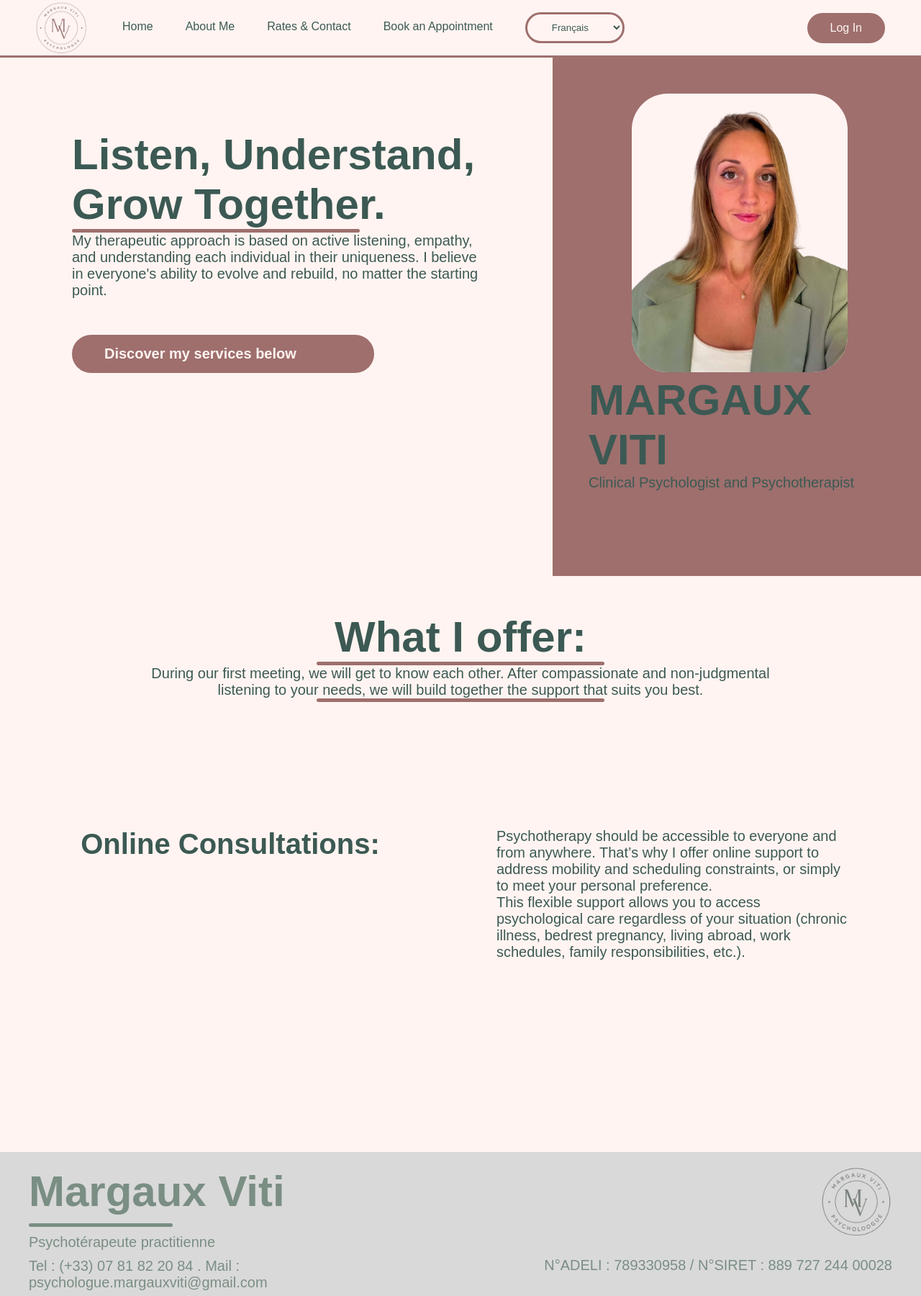
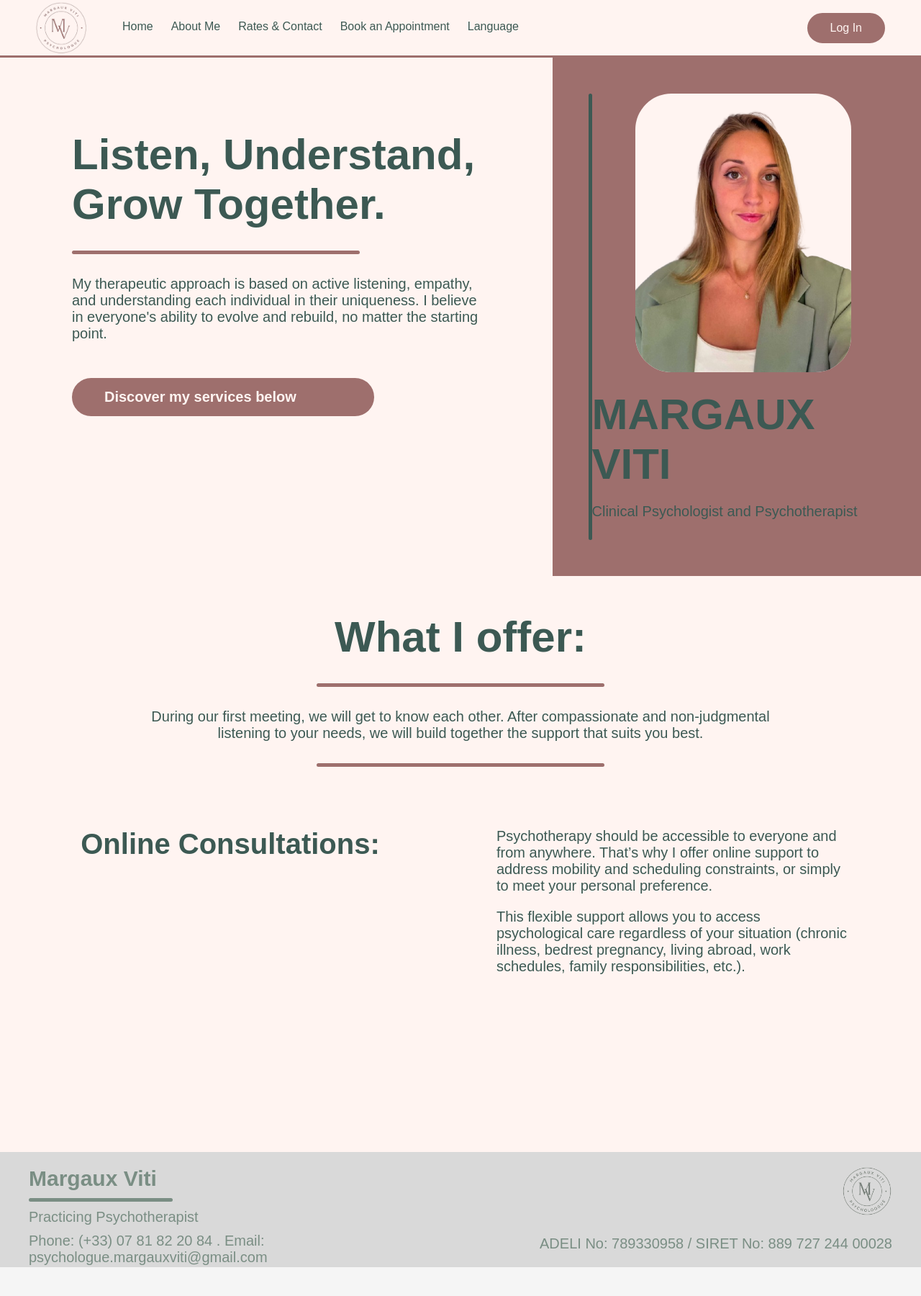
Before and after one commit to Noah-ndf/site-web, a React (Vite) app in the folder site-psy/frontend/: page / in a window 1280 px wide. Shown: the whole page at 72% size. After the commit the page ends 1760 px from the top, so only its background shows below. Built offline with nearby package versions, Linux system fonts and the light colour scheme.

Commit message:
front end maj de ouf

```diff
--- a/site-psy/frontend/src/components/Footer.jsx
+++ b/site-psy/frontend/src/components/Footer.jsx
@@ -1,18 +1,21 @@
 import React from "react";
+import { useTranslation } from 'react-i18next';
 import './../styles/footer.css';
 
 export default function Footer() {
+  const { t } = useTranslation();
+
   return (
     <div className="footer">
       <div className="left">
-          <h1>Margaux viti</h1>
+        <h1>{t('footer.name')}</h1>
         <div className="footerbar"></div>
-          <p>Psychotérapeute practitienne</p>
-          <p>Tel : (+33) 07 81 82 20 84 . Mail : psychologue.margauxviti@gmail.com </p>
+        <p>{t('footer.title')}</p>
+        <p>{t('footer.contact')}</p>
       </div>
       <div className="right">
         <img src="./../public/greenlogo.png" alt="" />
-          <p>N°ADELI : 789330958 / N°SIRET : 889 727 244 00028</p>
+        <p>{t('footer.legal')}</p>
       </div>
     </div>
   );
--- a/site-psy/frontend/src/components/Navbar.jsx
+++ b/site-psy/frontend/src/components/Navbar.jsx
@@ -1,4 +1,4 @@
-import React from 'react';
+import React, { useState } from 'react';
 import { Link, useNavigate } from 'react-router-dom';
 import { useTranslation } from 'react-i18next';
 import { useAuth } from '../context/AuthContext';
@@ -8,9 +8,17 @@ export default function Navbar() {
   const { t, i18n } = useTranslation();
   const { user, setUser, loading } = useAuth();
   const navigate = useNavigate();
+  const [open, setOpen] = useState(false);
 
-  const changeLanguage = (lng) => {
+  const languages = [
+    { code: 'fr', label: 'Français' },
+    { code: 'en', label: 'English' },
+    { code: 'it', label: 'Italiano' },
+  ];
+
+  const handleLanguageChange = (lng) => {
     i18n.changeLanguage(lng);
+    setOpen(false);
   };
 
   const handleLogout = () => {
@@ -29,12 +37,11 @@ export default function Navbar() {
         <Link to="/Presentation">{t('nav.about')}</Link>
         <Link to="/Tarifs">{t('nav.pricing')}</Link>
 
-        <>
-          {(!user || user.role !== 'psychologue') && (
+        {!user || user.role !== 'psychologue' ? (
           <Link to={user ? "/prendre-rendez-vous" : "/login"}>
             {t('nav.makeAppointment')}
           </Link>
-          )}
+        ) : null}
 
         {user && user.role === 'client' && (
           <Link to="/mes-rendez-vous">{t('nav.myAppointments')}</Link>
@@ -47,17 +54,21 @@ export default function Navbar() {
             <Link to="/mes-creneaux">{t('nav.mySlots')}</Link>
           </>
         )}
-        </>
 
-        <select
-          aria-label={t('nav.language')}
-          onChange={(e) => changeLanguage(e.target.value)}
-          defaultValue={i18n.language}
-        >
-          <option value="fr">Français</option>
-          <option value="it">Italiano</option>
-          <option value="en">English</option>
-        </select>
+        <div className="lang-dropdown">
+          <button className="lang-button" onClick={() => setOpen(!open)}>
+            {t('nav.language')}
+          </button>
+          {open && (
+            <ul className="lang-menu">
+              {languages.map((lang) => (
+                <li key={lang.code} onClick={() => handleLanguageChange(lang.code)}>
+                  {lang.label}
+                </li>
+              ))}
+            </ul>
+          )}
+        </div>
       </div>
 
       <div className="navbar-right">
--- a/site-psy/frontend/src/i18n/locales/en/translation.json
+++ b/site-psy/frontend/src/i18n/locales/en/translation.json
@@ -22,7 +22,7 @@
     "login": "Log In",
     "logout": "Log Out",
     "hello": "Hello",
-    "language": "Language Selection"
+    "language": "Language"
   },
   "presentation": {
     "text1": "Presentation:",
@@ -119,5 +119,12 @@
     "welcomeSubtitle": "Please fill in your personal information to access appointment booking",
     "alreadyClient": "Already a client? Log in ",
     "here": "here."
-  }
+  },
+  "footer": {
+  "name": "Margaux viti",
+  "title": "Practicing Psychotherapist",
+  "contact": "Phone: (+33) 07 81 82 20 84 . Email: psychologue.margauxviti@gmail.com",
+  "legal": "ADELI No: 789330958 / SIRET No: 889 727 244 00028"
 }
+
+}
--- a/site-psy/frontend/src/i18n/locales/fr/translation.json
+++ b/site-psy/frontend/src/i18n/locales/fr/translation.json
@@ -22,7 +22,7 @@
     "login": "Se connecter",
     "logout": "Se déconnecter",
     "hello": "Bonjour",
-    "language": "Choix de la langue"
+    "language": "Langue"
   },
   "presentation": {
   "text1": "Présentation :",
@@ -118,8 +118,15 @@
   "welcomeSubtitle": "Veuillez renseigner vos informations personnelles pour pouvoir accéder à la prise de rendez-vous",
   "alreadyClient": "Déjà client ? Connectez-vous ",
   "here": "ici."
+},
+"footer": {
+  "name": "Margaux viti",
+  "title": "Psychotérapeute praticienne",
+  "contact": "Tel : (+33) 07 81 82 20 84 . Mail : psychologue.margauxviti@gmail.com",
+  "legal": "N°ADELI : 789330958 / N°SIRET : 889 727 244 00028"
 }
 
 
 
+
 }
--- a/site-psy/frontend/src/i18n/locales/it/translation.json
+++ b/site-psy/frontend/src/i18n/locales/it/translation.json
@@ -22,7 +22,7 @@
     "login": "Accedi",
     "logout": "Disconnettersi",
     "hello": "Ciao",
-    "language": "Scelta della lingua"
+    "language": "Lingua"
   },
   "presentation": {
   "text1": "Presentazione:",
@@ -119,9 +119,16 @@
   "welcomeSubtitle": "Inserisci le tue informazioni personali per poter prenotare un appuntamento",
   "alreadyClient": "Sei già cliente? Accedi ",
   "here": "qui."
+},
+"footer": {
+  "name": "Margaux viti",
+  "title": "Psicoterapeuta professionista",
+  "contact": "Tel: (+33) 07 81 82 20 84 . Email: psychologue.margauxviti@gmail.com",
+  "legal": "N°ADELI: 789330958 / N°SIRET: 889 727 244 00028"
 }
 
 
 
 
+
 }
--- a/site-psy/frontend/src/styles/Navbar.css
+++ b/site-psy/frontend/src/styles/Navbar.css
@@ -24,12 +24,11 @@ html {
   }
   .navbar img{
     width: 70px;
-    margin-right: 30px;
+    margin-right: 50px;
   }
 
   .links a {
     text-decoration: none;
-    margin-left: 20px;
     color: #3C5953;
     margin-right: 25px;
     border-bottom: #FFF4F1 solid 2px;
@@ -42,14 +41,54 @@ html {
     transition: 0.3s ease;
   }
 
-  .links select {
-    margin-left: 20px;
-    padding: 10px 30px;
-    border: solid 3px #9E6F6D;
-    border-radius: 50px;
-    background-color:  #FFF4F1;
-    color: #3C5953;
-  }
+.lang-dropdown {
+  position: relative;
+  display: inline-block;
+}
+
+.lang-button {
+  background-color: #FFF4F1;
+  color: #3C5953;
+  font-size: 16px;
+  font-weight: 500;
+  border: none;
+  cursor: pointer;
+  border-bottom: #FFF4F1 solid 2px;
+  padding-bottom: 10px;
+  padding-top: 10px;
+}
+
+.lang-button:hover {
+  border-bottom: #3C5953 solid 2px;
+  transition: 0.3s ease;
+}
+
+.lang-menu {
+  position: absolute;
+  top: 110%;
+  left: 0;
+  background-color: #FFF4F1;
+  border: 2px solid #9E6F6D;
+  border-radius: 12px;
+  z-index: 1000;
+  list-style: none;
+  padding: 0;
+  margin: 0;
+  min-width: 160px;
+  overflow: hidden;
+}
+
+.lang-menu li {
+  padding: 10px 20px;
+  color: #3C5953;
+  cursor: pointer;
+  transition: 0.2s ease;
+}
+
+.lang-menu li:hover {
+  background-color: #9E6F6D;
+  color: #FFF4F1;
+}
 
   .login{
     color: #FFF4F1;
--- a/site-psy/frontend/src/styles/footer.css
+++ b/site-psy/frontend/src/styles/footer.css
@@ -5,7 +5,7 @@
 
 .footer {
     width: 100%;
-    height: 200px;
+    height: 160px;
     background-color: #D9D9D9;
     display: flex;
 }
@@ -19,7 +19,7 @@
 .left h1 {
   color: #7A8E84;
   text-transform: capitalize;
-  font-size: 60px;
+  font-size: 30px;
 }
 
 .left p {
@@ -45,7 +45,7 @@
 
 .right img {
   margin-bottom: 12px;
-  width: 100px;
+  width: 70px;
 }
 
 .right p {
--- a/site-psy/frontend/src/styles/home.css
+++ b/site-psy/frontend/src/styles/home.css
@@ -31,6 +31,9 @@ html {
     padding: 100px;
   }
 
+  .Bloc1-1 .bar {
+    margin-block: 30px;
+  }
 
   .Bloc1-1 h2{
     margin-top: 50px;
@@ -52,6 +55,13 @@ html {
     padding: 50px;
   }
 
+  .bar2 {
+    height: 100%;
+    width: 5px;
+    background-color: #3C5953;
+    border-radius: 50px;
+  }
+
   .Bloc1-2-1{
     width: 450px;
     height: 550px;
@@ -63,7 +73,9 @@ html {
     width: 300px;margin-left: 60px;
   }
 
-
+ .Bloc1-2-1 h1{
+  margin-block: 20px;
+ }
 
 
 
@@ -88,6 +100,10 @@ html {
 
   .Bloc2-1 p {
     text-align: center;
+  }
+
+  .Bloc2-1 .bar {
+    margin-block: 30px;
   }
 
   .bar2-1 {
@@ -118,4 +134,6 @@ html {
   }
 
 
-  /*    Bloc 3     */
+  .Bloc2-2-2 p {
+    margin-bottom: 20px;
+  }
```
Lines whose indentation alone changed are shown as unchanged.
